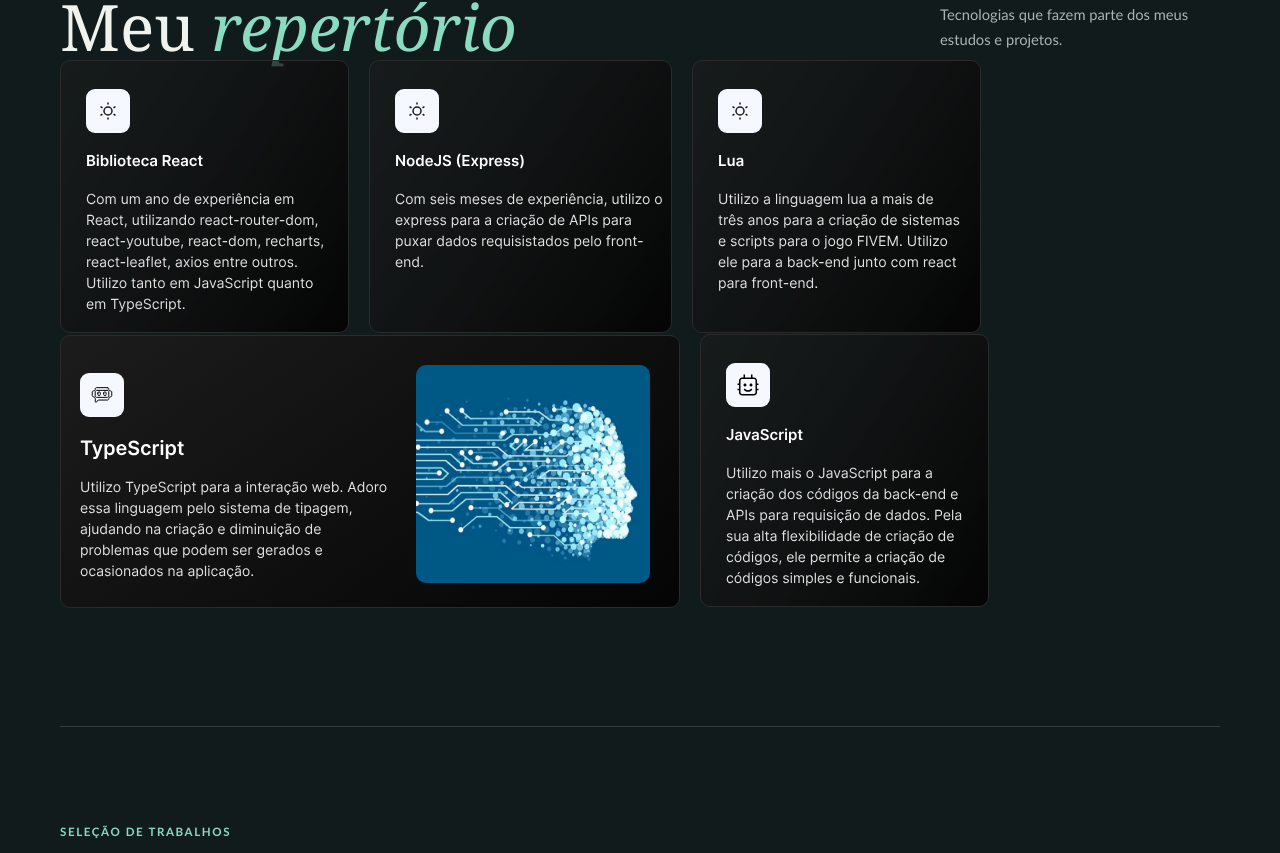
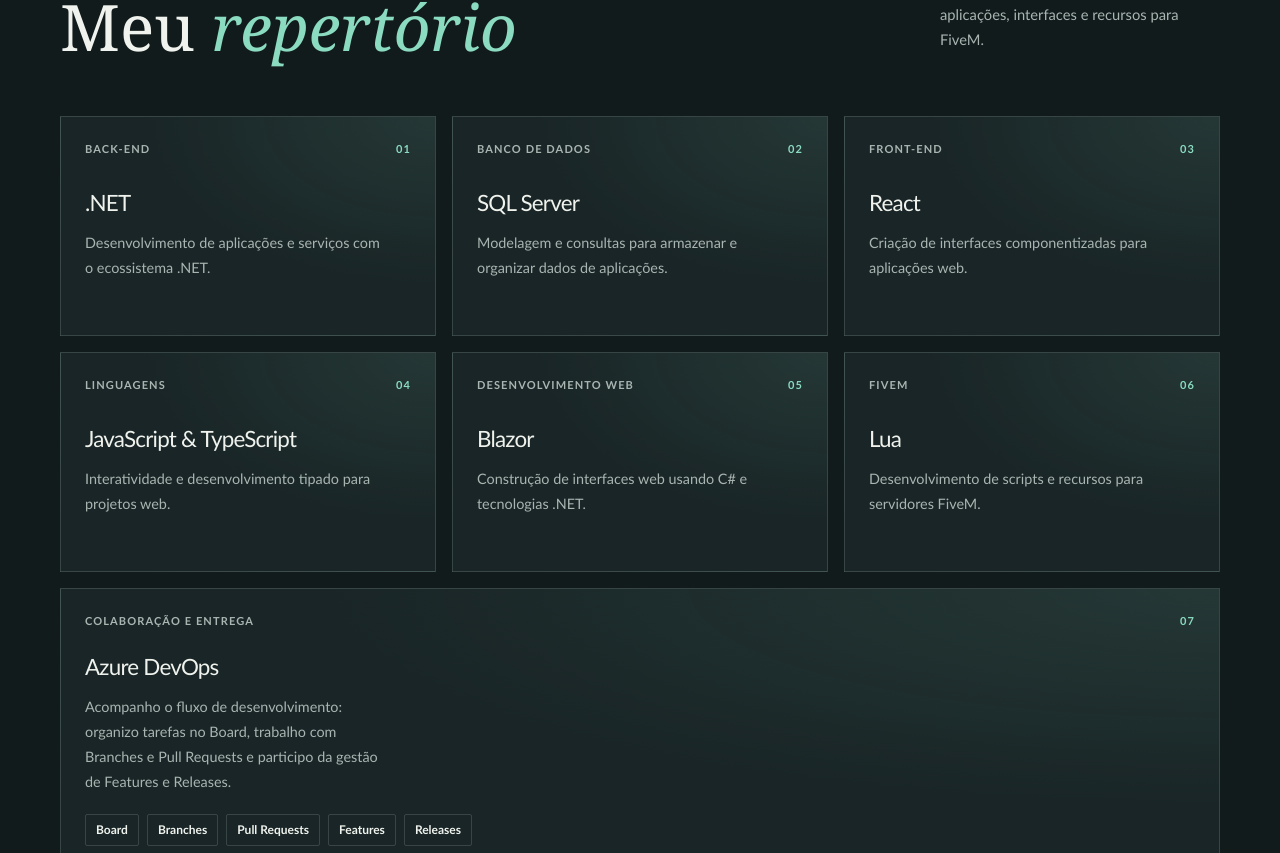
Before and after one commit to DevPeress/Portfolio, a React (Vite) app: page / in a window 1280 px wide. Shown: the part 1527-2380 px from the top of the page. Built offline with nearby package versions, Linux system fonts and the light colour scheme.

Commit message:
Removendo o uso de imagens e deixando em formato js e texto

```diff
--- a/src/components/StackSection.tsx
+++ b/src/components/StackSection.tsx
@@ -1,13 +1,43 @@
-import exp1 from '../assets/Exp1.svg'
-import exp2 from '../assets/Exp2.svg'
-import exp3 from '../assets/Exp3.svg'
-import exp4 from '../assets/Exp4.svg'
+const technologies = [
+  {
+    number: '01',
+    category: 'BACK-END',
+    title: '.NET',
+    description: 'Desenvolvimento de aplicações e serviços com o ecossistema .NET.'
+  },
+  {
+    number: '02',
+    category: 'BANCO DE DADOS',
+    title: 'SQL Server',
+    description: 'Modelagem e consultas para armazenar e organizar dados de aplicações.'
+  },
+  {
+    number: '03',
+    category: 'FRONT-END',
+    title: 'React',
+    description: 'Criação de interfaces componentizadas para aplicações web.'
+  },
+  {
+    number: '04',
+    category: 'LINGUAGENS',
+    title: 'JavaScript & TypeScript',
+    description: 'Interatividade e desenvolvimento tipado para projetos web.'
+  },
+  {
+    number: '05',
+    category: 'DESENVOLVIMENTO WEB',
+    title: 'Blazor',
+    description: 'Construção de interfaces web usando C# e tecnologias .NET.'
+  },
+  {
+    number: '06',
+    category: 'FIVEM',
+    title: 'Lua',
+    description: 'Desenvolvimento de scripts e recursos para servidores FiveM.'
+  }
+]
 
-type StackSectionProps = {
-  white: boolean
-}
-
-export function StackSection({ white }: StackSectionProps) {
+export function StackSection() {
   return (
     <section className="stack section-wrap" aria-labelledby="stack-title">
       <div className="section-heading section-heading-inline">
@@ -17,11 +47,41 @@
             Meu <span>repertório</span>
           </h2>
         </div>
-        <p className="section-note">Tecnologias que fazem parte dos meus estudos e projetos.</p>
+        <p className="section-note">
+          Tecnologias que utilizo para criar aplicações, interfaces e recursos para FiveM.
+        </p>
       </div>
-      <div className="stack-gallery">
-        <img src={white ? exp3 : exp1} alt="Tecnologias de desenvolvimento" />
-        <img src={white ? exp4 : exp2} alt="Ferramentas e linguagens utilizadas" />
+
+      <div className="stack-grid">
+        {technologies.map((technology) => (
+          <article className="stack-card" key={technology.number}>
+            <div className="stack-card-top">
+              <span className="stack-category">{technology.category}</span>
+              <span className="stack-number">{technology.number}</span>
+            </div>
+            <h3>{technology.title}</h3>
+            <p>{technology.description}</p>
+          </article>
+        ))}
+
+        <article className="stack-card stack-card-azure">
+          <div className="stack-card-top">
+            <span className="stack-category">COLABORAÇÃO E ENTREGA</span>
+            <span className="stack-number">07</span>
+          </div>
+          <h3>Azure DevOps</h3>
+          <p>
+            Acompanho o fluxo de desenvolvimento: organizo tarefas no Board, trabalho com
+            Branches e Pull Requests e participo da gestão de Features e Releases.
+          </p>
+          <ul className="azure-workflow" aria-label="Recursos do Azure DevOps">
+            <li>Board</li>
+            <li>Branches</li>
+            <li>Pull Requests</li>
+            <li>Features</li>
+            <li>Releases</li>
+          </ul>
+        </article>
       </div>
     </section>
   )
```
